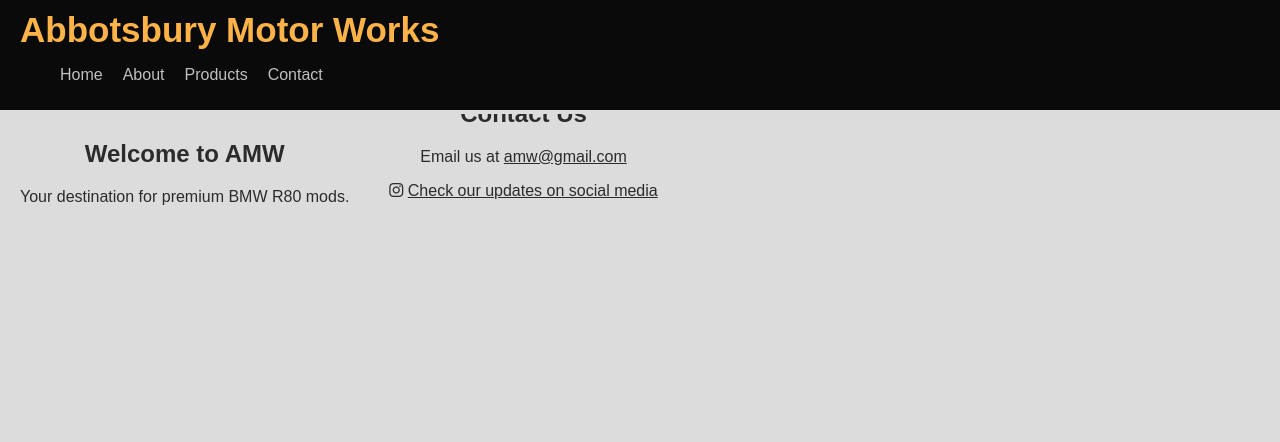
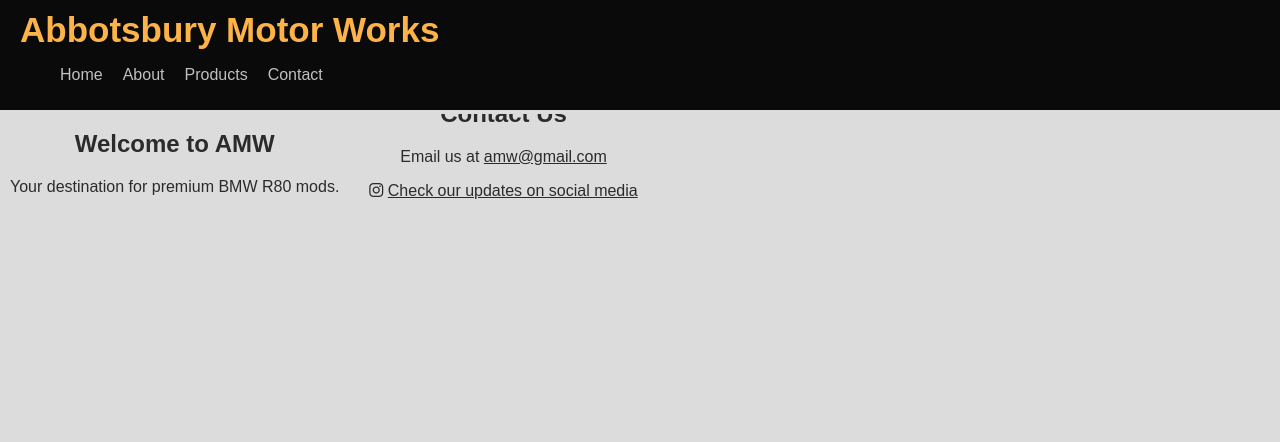
Before and after one commit to Stef432/AMW, a PHP site: page / in a window 1280 px wide. Shown: the top 442 px of the page. Run offline with PHP 8.4, Linux system fonts and the light colour scheme; some libraries are stand-ins or nearby versions.

Commit message:
style adjustment

```diff
--- a/style.css
+++ b/style.css
@@ -61,9 +61,11 @@ body {
 #content {
 	margin-top: 100px; /* Space for fixed nav */
 	margin-bottom: 100px; /* Space for fixed footer */
-	padding: 20px;
 	display:flex;
 	flex-direction: row;
+	justify-content: space-between;
+	align-items: center	;
+	padding: 10px;
 }
 
 /* Sections */
@@ -81,9 +83,12 @@ section {
 /* Gallery */
 .gallery-items {
 	display:flex;
+	flex-direction: row;
+	justify-content: space-between;
+	align-items: center	;
+	padding: 10px;
 	grid-template-columns: repeat(auto-fit, minmax(300px, 1fr));
 	gap: 20px;
-	padding: 20px;
 	text-align: center;
 }
 
```
